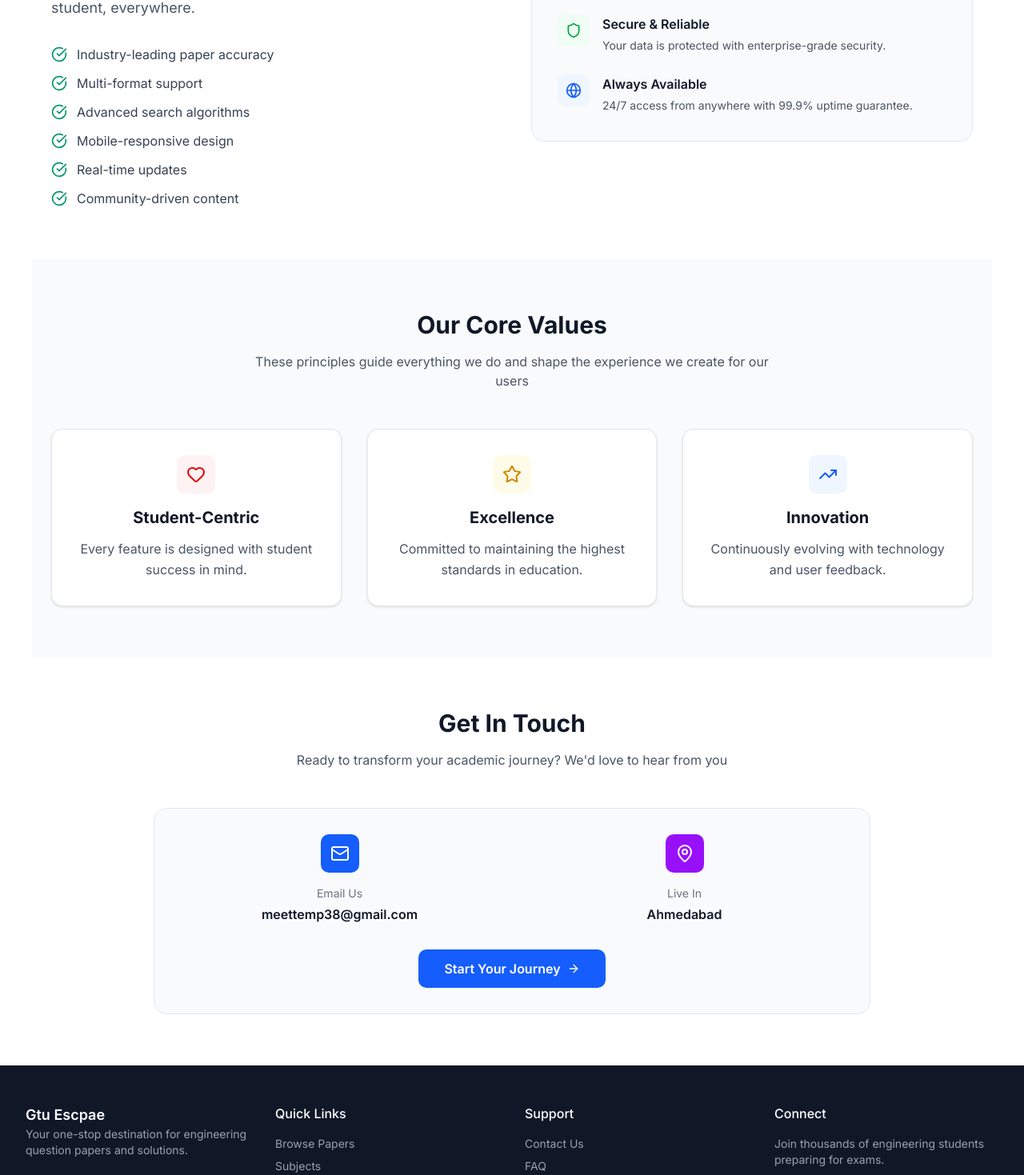
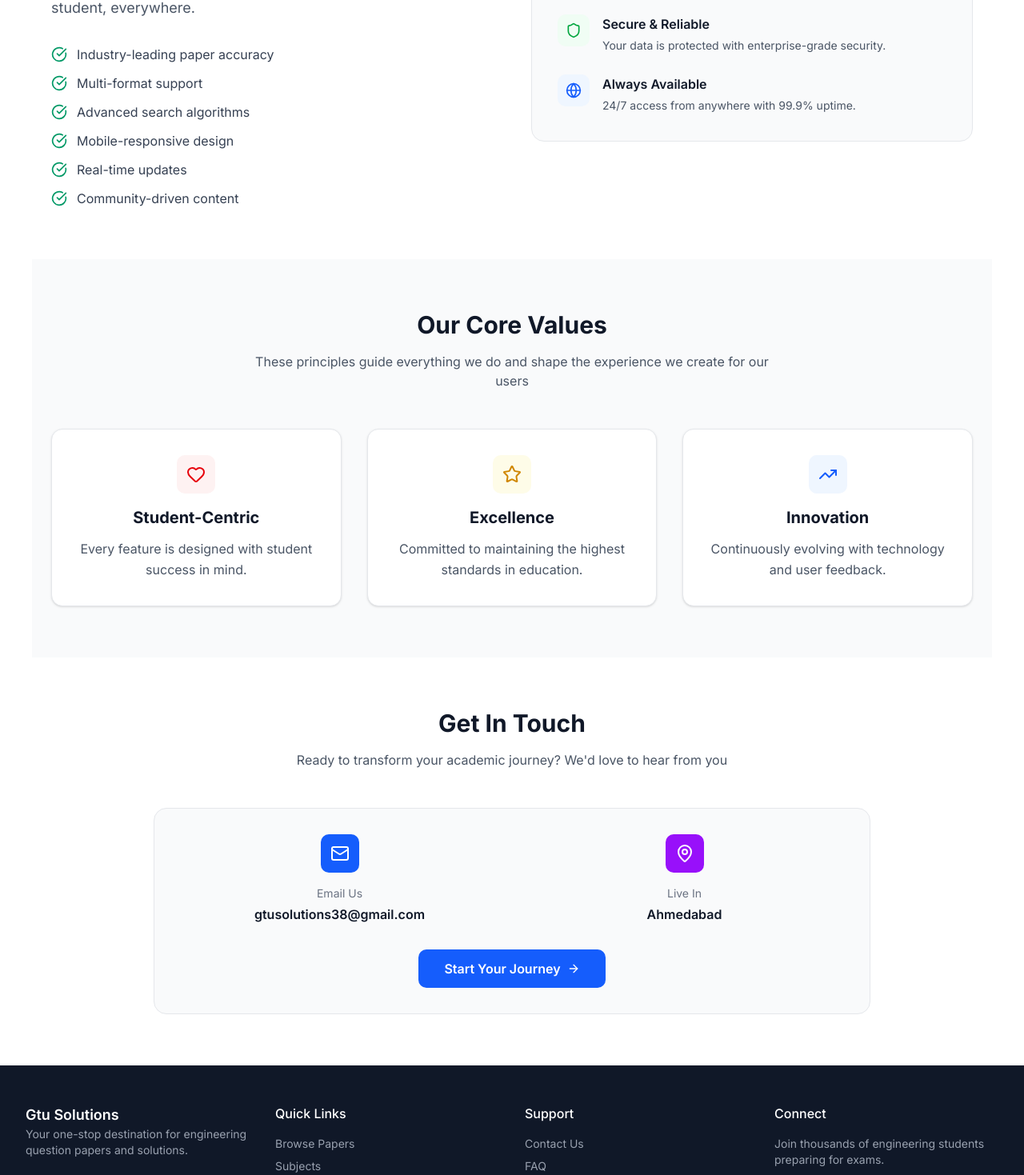
Before and after one commit to Meetkorat38/gtu-escape, a Next.js app: page /about in a window 1280 px wide. Shown: the part 1280-2749 px from the top of the page at 80% size. Built offline with nearby package versions, Linux system fonts and the light colour scheme.

Commit message:
fix favicon directory

```diff
--- a/src/app/layout.tsx
+++ b/src/app/layout.tsx
@@ -9,7 +9,7 @@ import { ThemeProvider } from "@/components/theme-provider";
 const inter = Inter({ subsets: ["latin"], display: "swap" });
 
 export const metadata: Metadata = {
-  title: "GTU Escpae",
+  title: "GTU Solutions",
   description: "Subject Wise GTU Paper Solutions",
   icons: {
     icon: [{ url: "/favicon.ico" }, { url: "/icon.png", type: "image/png" }],
--- a/src/components/About.tsx
+++ b/src/components/About.tsx
@@ -65,7 +65,7 @@ export const AboutPage = () => {
     {
       icon: Globe,
       title: "Always Available",
-      description: "24/7 access from anywhere with 99.9% uptime guarantee.",
+      description: "24/7 access from anywhere with 99.9% uptime.",
       color: "text-blue-600",
       bg: "bg-blue-50 dark:bg-blue-900/30",
     },
@@ -285,7 +285,7 @@ export const AboutPage = () => {
                 </div>
                 <div className="text-sm text-gray-500 dark:text-gray-400 mb-1">Email Us</div>
                 <div className="text-gray-900 dark:text-white font-semibold">
-                  meettemp38@gmail.com
+                  gtusolutions38@gmail.com
                 </div>
               </div>
               <div className="text-center">
--- a/src/components/Footer.tsx
+++ b/src/components/Footer.tsx
@@ -8,7 +8,7 @@ const Footer = () => {
         <Wrapper>
           <div className="grid grid-cols-1 md:grid-cols-4 gap-8">
             <div>
-              <Link href={"/admin/login"} className="text-lg font-semibold mb-4">Gtu Escpae</Link>
+              <Link href={"/admin/login"} className="text-lg font-semibold mb-4">Gtu Solutions</Link>
               <p className="text-gray-400 text-sm">
                 Your one-stop destination for engineering question papers and solutions.
               </p>
@@ -42,7 +42,7 @@ const Footer = () => {
             </div>
           </div>
           <div className="border-t border-gray-800 mt-8 pt-8 text-center text-gray-400 text-sm">
-            <p>&copy; {new Date().getFullYear()} GTU Escape. All rights reserved.</p>
+            <p>&copy; {new Date().getFullYear()} GTU Solutions. All rights reserved.</p>
 
           </div>
         </Wrapper>
--- a/src/components/Header.tsx
+++ b/src/components/Header.tsx
@@ -10,8 +10,8 @@ import { useState } from "react";
 const navLinks = [
   { href: "/papers", label: "All Papers" },
   { href: "/subjects", label: "All Subjects" },
+  { href: "/community", label: "Community" },
   { href: "/about", label: "About" },
-  { href: "/community", label: "Community" },
 ];
 
 const Header = () => {
@@ -27,7 +27,7 @@ const Header = () => {
               <Rocket className="size-6 text-white"/>
             </div>
             <div>
-              <h1 className="text-xl font-bold text-gray-900 leading-relaxed">Gtu <span className="leading-relaxed font-mono">Escape</span></h1>
+              <h1 className=" text-base sm:text-xl font-bold text-gray-900 leading-relaxed">GTU <span className="leading-relaxed font-mono">Solutions</span></h1>
               <p className="text-xs text-gray-500">
                 Survive GTU, One Paper at a Time
               </p>
@@ -72,7 +72,7 @@ const Header = () => {
             <SheetTitle>
               <div className="flex items-center">
                 <Rocket className="h-6 w-6 text-blue-600 mr-2" />
-                <span className="font-bold leading-relaxed text-lg text-gray-900 dark:text-white">Gtu Escape</span>
+                <span className="font-bold leading-relaxed text-base sm:text-lg text-gray-900 dark:text-white">GTU Solutions</span>
               </div>
             </SheetTitle>
             <SheetClose />
--- a/src/components/SolutionHeader.tsx
+++ b/src/components/SolutionHeader.tsx
@@ -25,7 +25,7 @@ const SolutionHeader = ({ solutionId }: SolutionHeaderProps) => {
     notFound();
   }
 
-  const paper = papers?.data.find((paper) => paper.notionUrl === solutionId)
+  const paper = papers?.data.find((paper) => paper.notionUrl === solutionId);
   const branchName = getBranchNameById(paper!.branchId!);
   const subjectName = getSubjectNameById(paper!.subjectId!);
 
@@ -39,16 +39,14 @@ const SolutionHeader = ({ solutionId }: SolutionHeaderProps) => {
         >
           <ChevronLeft size={4} className="text-black dark:text-white" />
         </Button>
-        <div className="flex flex-row items-center gap-2">
-          <h3 className="border-r text-xs md:text-base border-zinc-300 pr-2 dark:text-white/90">
+        <div className="flex flex-row items-center gap-2 text-[10px] sm:text-xs md:text-base">
+          <h3 className="border-r  border-zinc-300 pr-1 md:pr-2 dark:text-white/90">
             {branchName}
           </h3>
-          <h3 className="border-r text-xs md:text-base border-zinc-300 pr-2 dark:text-white/90">
+          <h3 className="border-r  border-zinc-300 pr-1 md:pr-2 dark:text-white/90">
             {subjectName}
           </h3>
-          <h3 className="dark:text-white/90 text-xs md:text-base ">
-            {paper!.year}
-          </h3>
+          <h3 className="dark:text-white/90  ">{paper!.year}</h3>
         </div>
       </Wrapper>
     </div>
```
Also changed, not shown: 1 other file (tests, documents, lock files or other folders).
